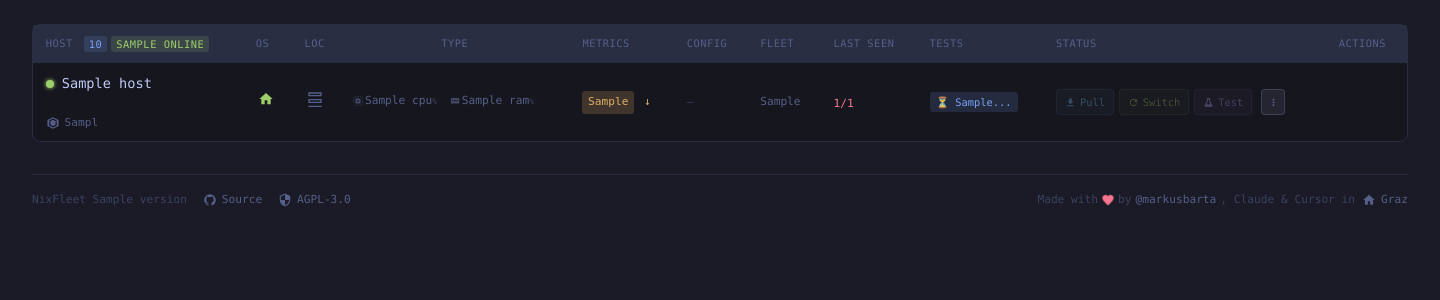
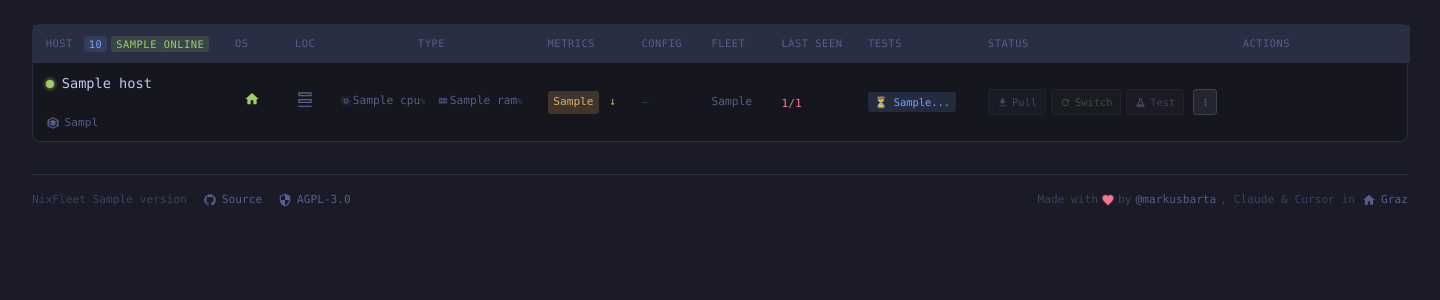
Before and after one commit to markus-barta/nixfleet, a Python web app: template app/templates/dashboard.html in a window 1440 px wide. Shown: the part 115-415 px from the top of the page. Run offline with Jinja, Linux system fonts and the light colour scheme; the template is opened without the code that fills it: most values are stand-ins (such as "Sample title", 1, 10 or a date in 2020).

Commit message:
fix: Add explicit column widths for table alignment

```diff
--- a/app/templates/dashboard.html
+++ b/app/templates/dashboard.html
@@ -306,9 +306,18 @@ th, td {
     white-space: nowrap;
 }
 
-/* Location & Type columns centered (columns 3 and 4) */
-th:nth-child(3), td:nth-child(3),
-th:nth-child(4), td:nth-child(4) { text-align: center; }
+/* Column widths for consistent layout */
+th:nth-child(1), td:nth-child(1) { min-width: 100px; }  /* Host */
+th:nth-child(2), td:nth-child(2) { min-width: 60px; }   /* OS */
+th:nth-child(3), td:nth-child(3) { width: 40px; text-align: center; }  /* Loc */
+th:nth-child(4), td:nth-child(4) { width: 40px; text-align: center; }  /* Type */
+th:nth-child(5), td:nth-child(5) { min-width: 70px; }   /* Metrics */
+th:nth-child(6), td:nth-child(6) { min-width: 70px; }   /* Config */
+th:nth-child(7), td:nth-child(7) { min-width: 70px; }   /* Fleet */
+th:nth-child(8), td:nth-child(8) { min-width: 70px; }   /* Last Seen */
+th:nth-child(9), td:nth-child(9) { width: 60px; }       /* Tests */
+th:nth-child(10), td:nth-child(10) { min-width: 120px; } /* Status */
+th:nth-child(11), td:nth-child(11) { min-width: 180px; } /* Actions */
 
 th {
     background: var(--bg-highlight);
```
